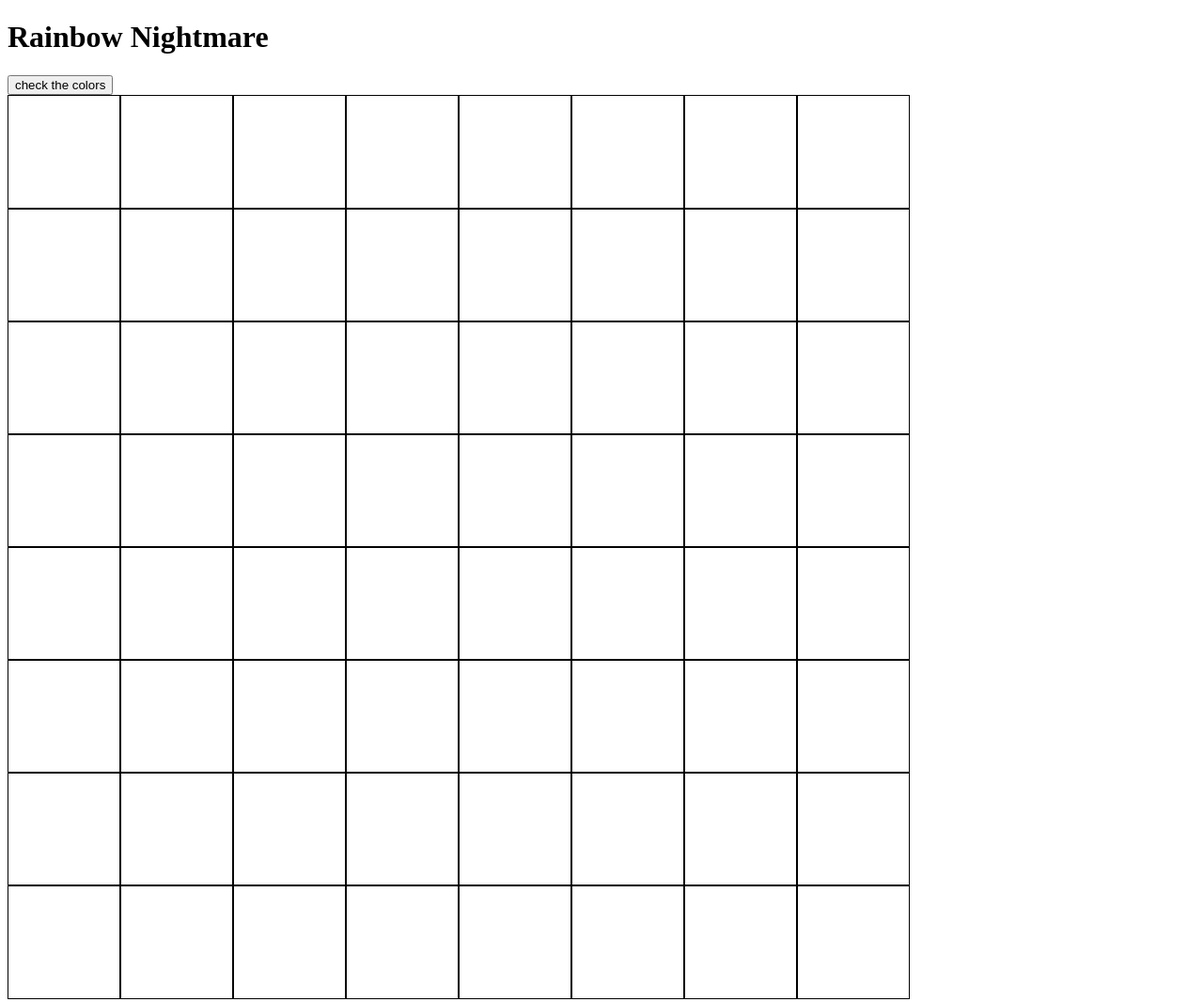
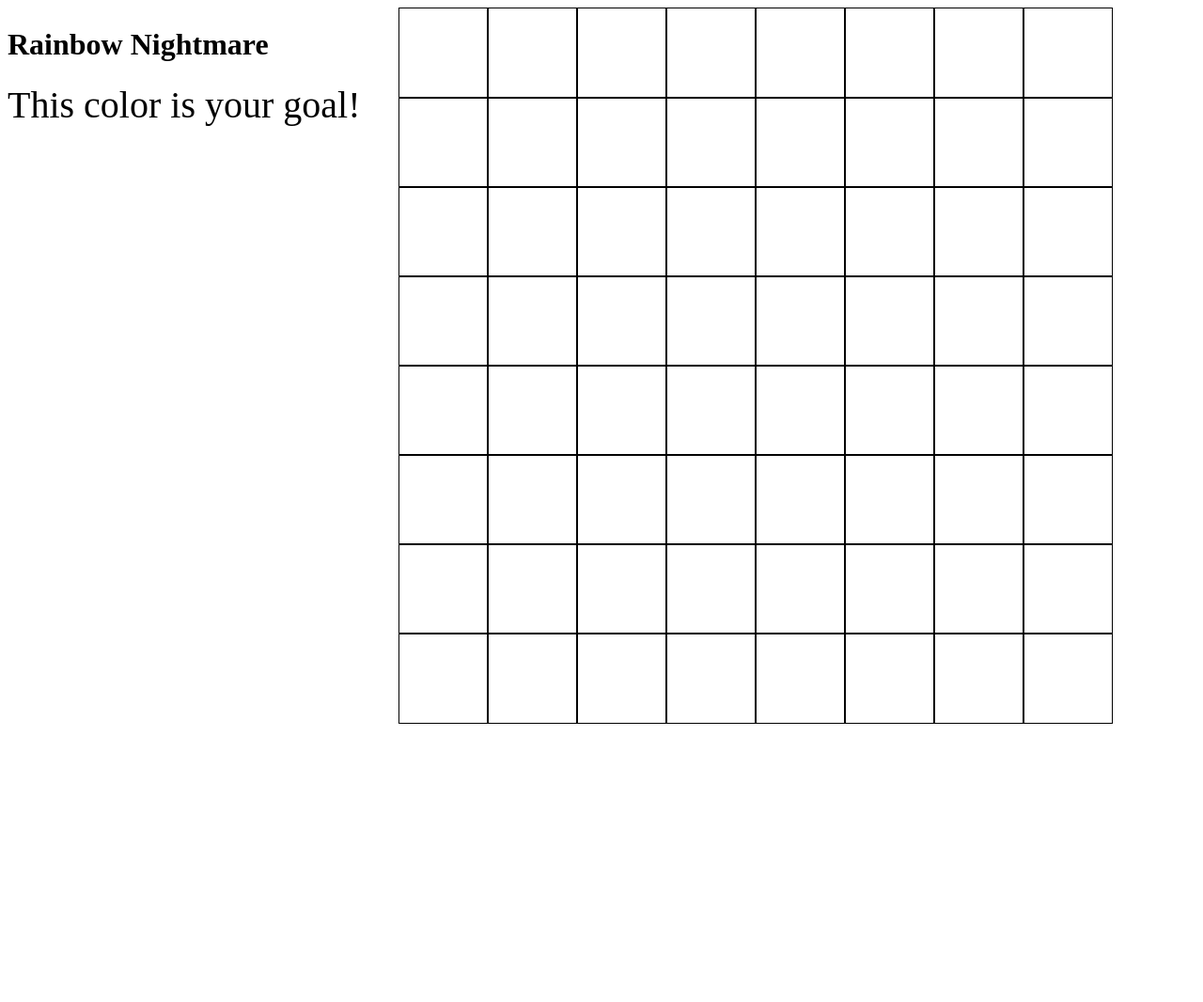
Before and after one commit to leinadsened/etch-a-sketch, a plain HTML site: page index.html in a window 1280 px wide. Shown: the whole page at 94% size. After the commit the page ends 800 px from the top, so only its background shows below. Drawn offline with Linux system fonts and the light colour scheme.

Commit message:
polished UI

```diff
--- a/index.html
+++ b/index.html
@@ -8,11 +8,13 @@
     <link rel="stylesheet" href="style.css">
 </head>
 <body>
-    <div id="display">
-        <h1>Rainbow Nightmare</h1>
+    <main>
+        <div id="display">
+            <h1>Rainbow Nightmare</h1>
 
-    </div>
-    <div id="container"></div>
+        </div>
+        <div id="container"></div>
+    </main>
     <script src="./script.js"></script>
 </body>
 </html>
--- a/script.js
+++ b/script.js
@@ -1,14 +1,15 @@
-printGrid(8);
-let goalColor = "red";
+let goalColor = "green";
 let goalScore = 80;
 let display = document.getElementById("display");
-let check = document.createElement("button");
-check.addEventListener("click", getColors);
-check.textContent = "check the colors";
-display.appendChild(check);
 let scoreDisplay = document.createElement("div");
 scoreDisplay.classList.add("scoreDisplay");
 display.appendChild(scoreDisplay);
+let goalColorDisplay = document.createElement("div");
+goalColorDisplay.classList.add("goalColorDisplay");
+goalColorDisplay.textContent = "This color is your goal!";
+display.appendChild(goalColorDisplay);
+
+printGrid(8);
 
 function RGBToHSL(rgb) {
     r = rgb[0];
@@ -75,6 +76,7 @@ function checkColor(colorToCheck){
     } else{
         switch(goalColor) {
             case "red":
+                goalColorDisplay.style.backgroundColor = "hsl(0,100%,50%)";
                 if (colorToCheck <= 15 || colorToCheck > 315){
                     return true;
                 } else{
@@ -93,6 +95,7 @@ function checkColor(colorToCheck){
                     return false;
                 }
             case "green":
+                goalColorDisplay.style.backgroundColor = "hsl(120,100%,50%)";
                 if(colorToCheck >= 75 && colorToCheck < 150){
                     return true;
                 } else{
@@ -133,6 +136,7 @@ function printGrid(gridSize){
             gridCell.style.width = gridWidth;
             gridCell.addEventListener("mouseover", () => {let randomColor = Math.floor(Math.random()*360);
             gridCell.style.background = "hsl(randomColor, 100%, 50%)".replace(/randomColor/, randomColor);});
+            gridCell.addEventListener("mouseout", getColors);
             gridRow.appendChild(gridCell);
         }
         gridRow.classList.add("grid-row");
--- a/style.css
+++ b/style.css
@@ -1,7 +1,20 @@
 #container{
-    width: 960px;
-    height: 960px;
+    width: 95vmin;
+    height: 95vmin;
+    float:left;
+}
 
+#display{
+    float: left;
+    border: 1px;
+    padding-right: 5vmin;
+}
+
+.goalColorDisplay{
+    font-size: 2.5em;
+}
+.scoreDisplay{
+    font-size: 1.5em;
 }
 .grid-row{
     line-height: 0px;
```
